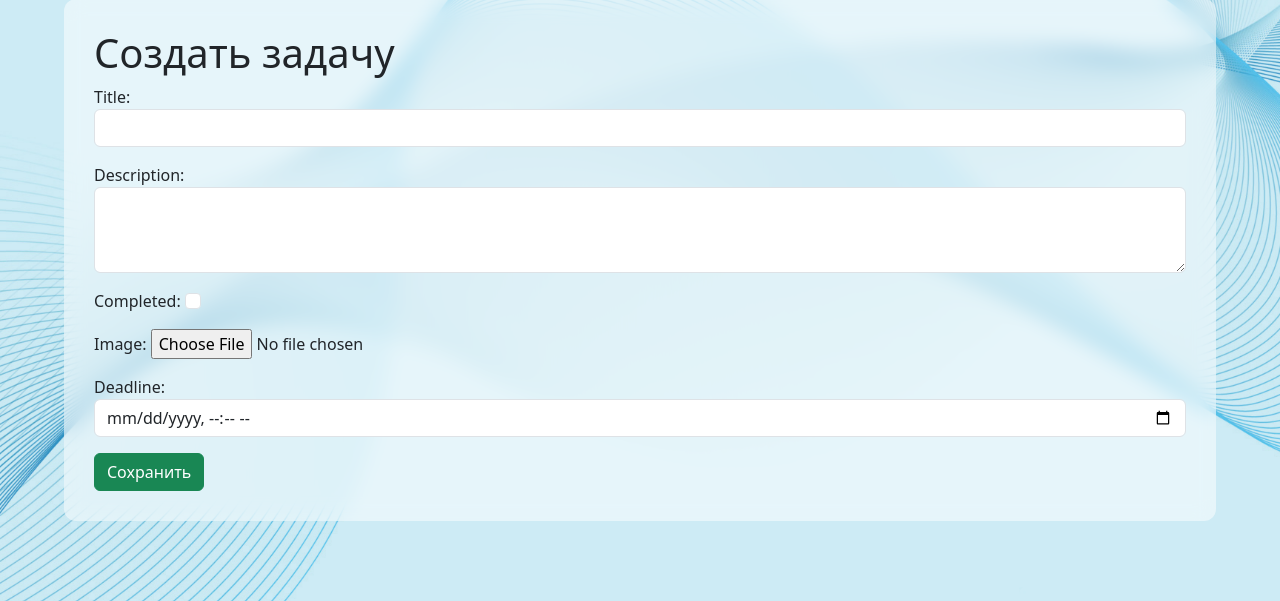
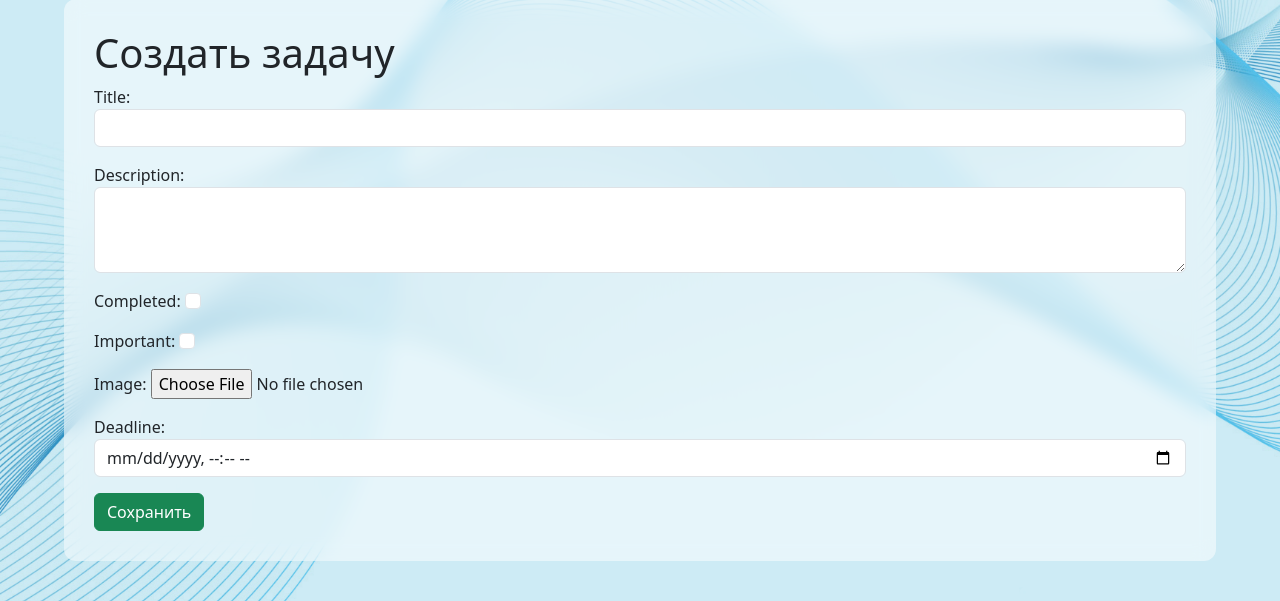
Before and after one commit to LxnkyKillThemAll/todo-project, a Django app: page /task/create/ in a window 1280 px wide. Shown: the part 112-713 px from the top of the page. Run offline with Django 5.2, Linux system fonts and the light colour scheme; a user stored in the database is signed in.

Commit message:
Adaptive and Priority

```diff
--- a/todo/static/todoapp/style.css
+++ b/todo/static/todoapp/style.css
@@ -54,7 +54,13 @@ h1 {
 .search-box {
     margin-bottom: 20px;
 }
-
-.delete {
-    margin-left: 1050px;
+@media screen and (max-width: 2560px) {
+    .delete {
+        margin-left: 85%;
+    }
 }
+@media screen and (max-width: 1024px) {
+    .delete {
+        margin-left: 75%;
+    }
+}
--- a/todo/todoapp/forms.py
+++ b/todo/todoapp/forms.py
@@ -4,10 +4,11 @@ from .models import Task
 class TaskForm(forms.ModelForm):
     class Meta:
         model = Task
-        fields = ['title', 'description', 'completed', 'image', 'deadline']
+        fields = ['title', 'description', 'completed', 'important', 'image', 'deadline']
         widgets = {
             'title': forms.TextInput(attrs={'class': 'form-control'}),
             'description': forms.Textarea(attrs={'class': 'form-control', 'rows': 3}),
             'completed': forms.CheckboxInput(attrs={'class': 'form-check-input'}),
+            'important': forms.CheckboxInput(attrs={'class': 'form-check-input'}),
             'deadline': forms.DateTimeInput(attrs={'class': 'form-control', 'type': 'datetime-local'}),
         }
--- a/todo/todoapp/models.py
+++ b/todo/todoapp/models.py
@@ -8,6 +8,7 @@ class Task(models.Model):
     completed = models.BooleanField(default=False)
     image = models.ImageField(upload_to='task_images/', blank=True, null=True)
     deadline = models.DateTimeField(blank=True, null=True)
+    important = models.BooleanField(default=False)
     is_archived = models.BooleanField(default=False)
     created_at = models.DateTimeField(auto_now_add=True)
     updated_at = models.DateTimeField(auto_now=True)
--- a/todo/todoapp/views.py
+++ b/todo/todoapp/views.py
@@ -1,5 +1,3 @@
-# tasks/views.py
-
 from django.shortcuts import render, redirect, get_object_or_404
 from django.contrib.auth.decorators import login_required
 from django.contrib.auth import login, authenticate, logout
@@ -54,7 +52,7 @@ def task_list(request):
             task.save()
 
     # Обновляем список после архивации
-    tasks = Task.objects.filter(user=request.user, is_archived=False)
+    tasks = Task.objects.filter(user=request.user, is_archived=False).order_by('-important', 'completed', '-deadline')
 
     # Поиск
     query = request.GET.get('q')
```
Also changed, not shown: todo/templates/todoapp/task_list.html (+8 -4 lines), todo/db.sqlite3, todo/todoapp/migrations/0002_task_important.py (added).
